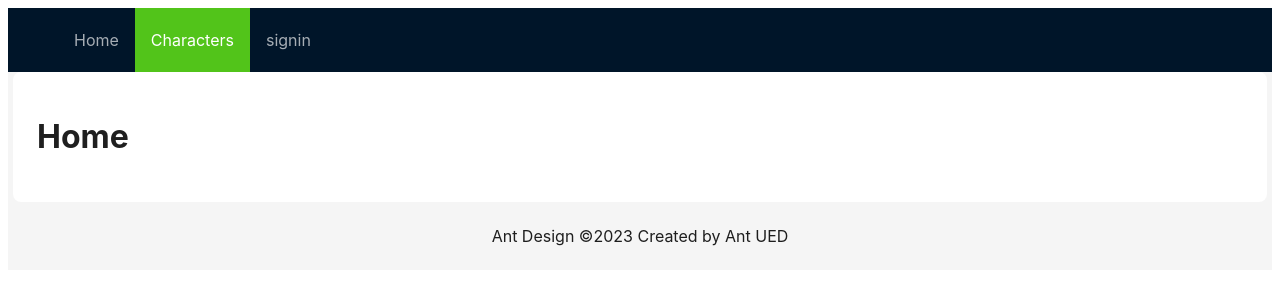
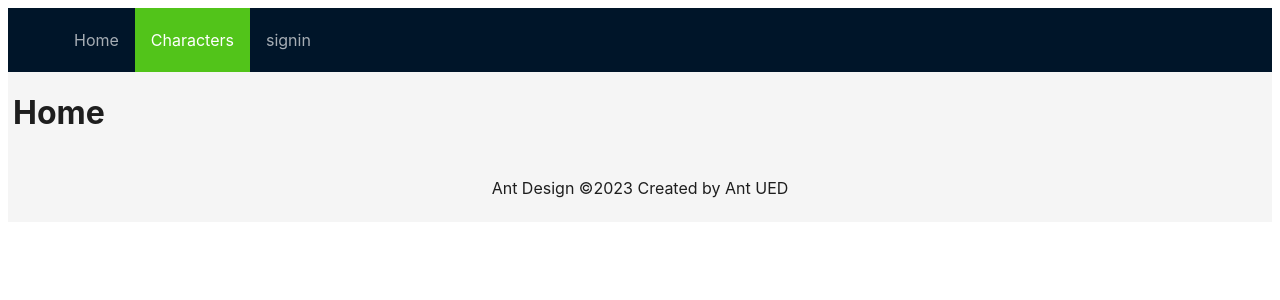
Before and after one commit to jesusRL96/nextjs_pruebas, a Next.js app: page / in a window 1280 px wide. Shown: the top 300 px of the page. Built offline with nearby package versions, Linux system fonts and the light colour scheme; no server answers.

Commit message:
Cambios en middleware y AntdRegistry

```diff
--- a/package.json
+++ b/package.json
@@ -9,6 +9,7 @@
     "lint": "next lint"
   },
   "dependencies": {
+    "@ant-design/nextjs-registry": "^1.0.0",
     "@emotion/react": "^11.11.1",
     "@emotion/styled": "^11.11.0",
     "antd": "^5.12.3",
--- a/src/app/character/page.tsx
+++ b/src/app/character/page.tsx
@@ -20,7 +20,6 @@ const Characters = () => {
   }, [page]);
 
   const onChange = (current: number, pageSize: number) => {
-    console.log(current, pageSize);
     setPage(current);
   };
 
--- a/src/app/layout.tsx
+++ b/src/app/layout.tsx
@@ -1,12 +1,11 @@
-"use client";
 import React from "react";
 import { Inter } from "next/font/google";
 import { ConfigProvider } from "antd";
 
 import StyledComponentsRegistry from "../lib/AntdRegistry";
-import theme from "./theme/themeConfig";
 import Nav from "@/components/Nav";
 import AuthProvider from "@/components/AuthProvider";
+import { AntdRegistry } from "@ant-design/nextjs-registry";
 
 const inter = Inter({ subsets: ["latin"] });
 
@@ -17,12 +16,10 @@ const RootLayout = (props: {
   <html lang="en">
     <body className={inter.className}>
       <StyledComponentsRegistry>
-        <ConfigProvider theme={theme}>
-          <AuthProvider>
-            <Nav>{props.children}</Nav>
-          </AuthProvider>
-          {props.modal}
-        </ConfigProvider>
+        <AuthProvider>
+          <Nav>{props.children}</Nav>
+        </AuthProvider>
+        {props.modal}
       </StyledComponentsRegistry>
     </body>
   </html>
--- a/src/components/AuthProvider.tsx
+++ b/src/components/AuthProvider.tsx
@@ -1,3 +1,4 @@
+'use client'
 import { SessionProvider } from "next-auth/react";
 import React from "react";
 
--- a/src/components/Nav.tsx
+++ b/src/components/Nav.tsx
@@ -1,4 +1,4 @@
-import React, { useEffect, useState } from "react";
+"use client"
 import { Breadcrumb, Layout, Menu, theme } from "antd";
 import Link from "next/link";
 import { getServerSession } from "next-auth";
@@ -13,17 +13,14 @@ const items = [
 ];
 
 const Nav = ({ children }: { children: React.ReactNode }) => {
-  const { data: session, status } = useSession();
-
-  const {
-    token: { colorBgContainer, borderRadiusLG },
-  } = theme.useToken();
+	const {status, data:session} = useSession()
+  // const session = await getServerSession(nextAuthOptions);
 
   const links = [
     ...items,
     {
-      url: status === "authenticated" ? "/api/auth/signout" : "api/auth/signin",
-      title: status === "authenticated" ? "logout" : "signin",
+      url: session ? "/api/auth/signout" : "api/auth/signin",
+      title: session ? "logout" : "signin",
     },
   ].map((nav, index) => ({
     key: index + 1,
@@ -43,15 +40,7 @@ const Nav = ({ children }: { children: React.ReactNode }) => {
         />
       </Header>
       <Content style={{ padding: "0 5px" }}>
-        <div
-          style={{
-            background: colorBgContainer,
-            padding: 24,
-            borderRadius: borderRadiusLG,
-          }}
-        >
-          {children}
-        </div>
+        <div>{children}</div>
       </Content>
       <Footer style={{ textAlign: "center" }}>
         Ant Design ©2023 Created by Ant UED
--- a/src/lib/AntdRegistry.tsx
+++ b/src/lib/AntdRegistry.tsx
@@ -1,11 +1,19 @@
-'use client';
+"use client";
 
-import React from 'react';
-import { createCache, extractStyle, StyleProvider } from '@ant-design/cssinjs';
-import type Entity from '@ant-design/cssinjs/es/Cache';
-import { useServerInsertedHTML } from 'next/navigation';
+import React from "react";
+import { createCache, extractStyle, StyleProvider } from "@ant-design/cssinjs";
+import type Entity from "@ant-design/cssinjs/es/Cache";
+import { useServerInsertedHTML } from "next/navigation";
+import { ConfigProvider } from "antd";
 
-const StyledComponentsRegistry = ({ children }: {children: React.ReactNode}) => {
+import theme from "./theme/themeConfig";
+import { AntdRegistry } from '@ant-design/nextjs-registry';
+
+const StyledComponentsRegistry = ({
+  children,
+}: {
+  children: React.ReactNode;
+}) => {
   const cache = React.useMemo<Entity>(() => createCache(), []);
   const isServerInserted = React.useRef<boolean>(false);
   useServerInsertedHTML(() => {
@@ -14,9 +22,18 @@ const StyledComponentsRegistry = ({ children }: {children: React.ReactNode}) =>
       return;
     }
     isServerInserted.current = true;
-    return <style id="antd" dangerouslySetInnerHTML={{ __html: extractStyle(cache, true) }} />;
+    return (
+      <style
+        id="antd"
+        dangerouslySetInnerHTML={{ __html: extractStyle(cache, true) }}
+      />
+    );
   });
-  return <StyleProvider cache={cache}>{children}</StyleProvider>;
+  return (
+    <StyleProvider cache={cache}>
+      <ConfigProvider theme={theme}>{children}</ConfigProvider>
+    </StyleProvider>
+  );
 };
 
 export default StyledComponentsRegistry;
--- a/src/middleware.ts
+++ b/src/middleware.ts
@@ -1 +1,2 @@
 export { default } from "next-auth/middleware"
+export const config = { matcher: ["/character"] }
```
Also changed, not shown: src/lib/theme/themeConfig.ts (renamed from src/app/theme/themeConfig.ts), 1 other file (tests, documents, lock files or other folders).
